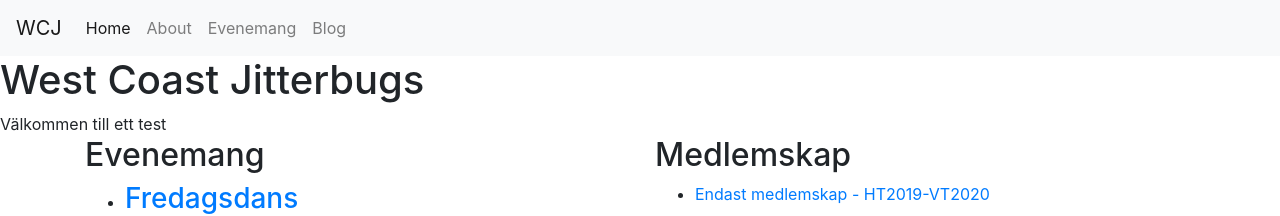
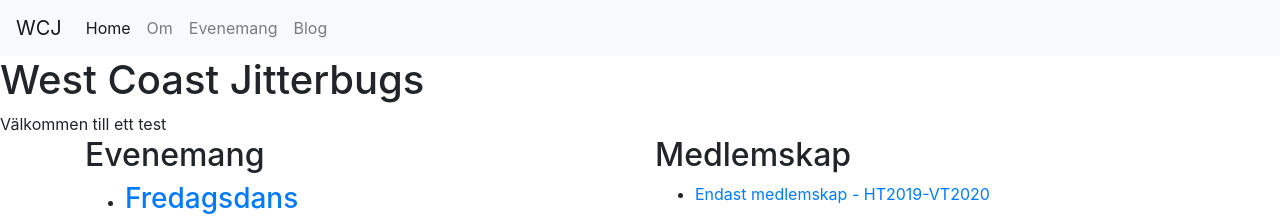
Before and after one commit to lundh/wcj-web, a Jekyll site: the page built from index.html, in a window 1280 px wide. Shown: the top 216 px of the page. Built offline with Jekyll 4.4.1, drawn with Linux system fonts in a browser that asks for light colours; a script that is not in the unit is left out.

Commit message:
About -> Om

```diff
--- a/_data/navigation.yml
+++ b/_data/navigation.yml
@@ -1,6 +1,6 @@
 - name: Home
   link: /
-- name: About
+- name: Om
   link: /about.html
 - name: Evenemang
   link: /events.html
--- a/about.md
+++ b/about.md
@@ -1,6 +1,6 @@
 ---
 layout: default
-title: About
+title: Om föreningen
 ---
 # About page
 
```
